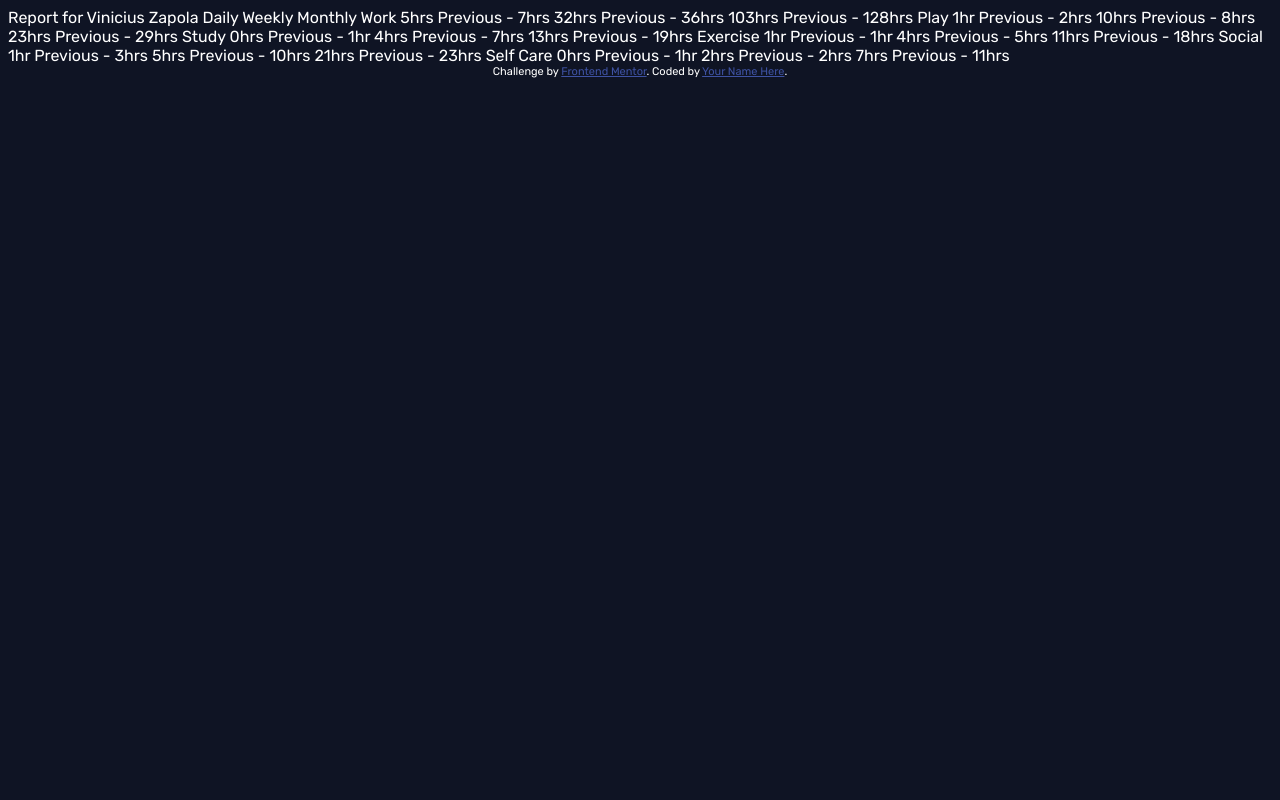
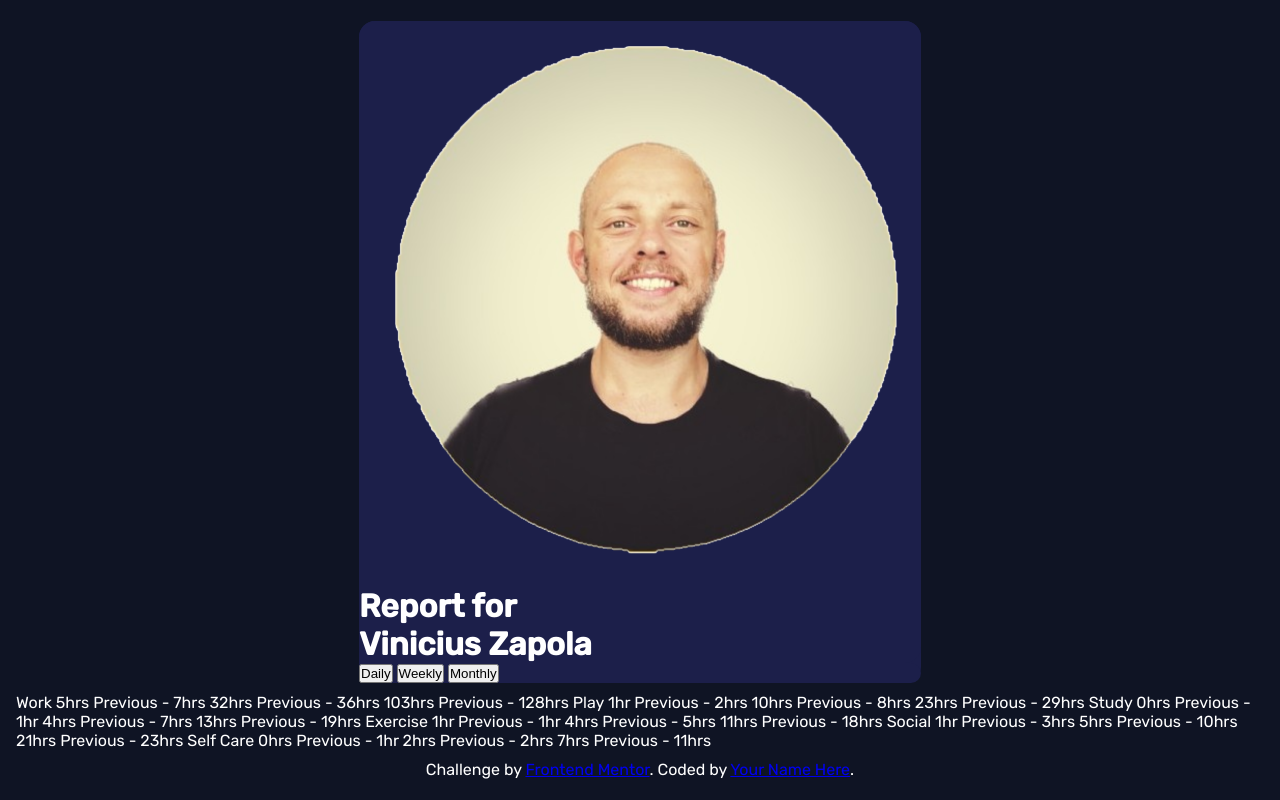
Before and after one commit to vzapola/Time-Tracking-Dashboard, a plain HTML site: page index.html in a window 1280 px wide. Drawn offline with Linux system fonts and the light colour scheme.

Commit message:
:bricks: ci: Improving CSS file

```diff
--- a/index.html
+++ b/index.html
@@ -14,20 +14,25 @@
 
   <title>Time tracking dashboard</title>
 
-  <style>
-    .attribution { font-size: 11px; text-align: center; }
-    .attribution a { color: hsl(228, 45%, 44%); }
-  </style>
-
 </head>
 <body>
+<div class="container">
+  <div class="card card-avatar">
+    <div class="card card-avatar-top">
+      <img src="/images/avatar.png" alt="Avatar">
+      <h1>
+        Report for<br>
+        Vinicius Zapola
+      </h1>
+    </div>
+    <div class="card card-avatar-bottom">
+      <button>Daily</button>
+      <button>Weekly</button>
+      <button>Monthly</button>
+    </div>
+  </div>
+</div>
 
-  Report for
-  Vinicius Zapola
-
-  Daily
-  Weekly
-  Monthly
 
   Work
   5hrs <!-- daily -->
--- a/style.css
+++ b/style.css
@@ -1,3 +1,9 @@
+*, *::after, *::before {
+    box-sizing: border-box;
+    margin: 0;
+    padding: 0;
+    }
+
 :root {
 /* colors */
 --user: hsl(246, 80%, 60%);
@@ -13,9 +19,29 @@
 --neutral4: hsl(236, 100%, 87%);
 }
 
-
 body {
     font-family: 'Rubik', sans-serif;
     background-color: var(--neutral1);
     color: white;
+    display: grid;
+    place-items: center;
+    min-height: 100vh;
+    padding: 1rem;
 }
+
+.container {
+    display:flex;
+    flex-wrap: wrap;
+    gap: clamp(1rem, 3vw, 2rem);
+}
+
+.card {
+    border-radius: 1rem;
+    background-color: var(--neutral2);
+}
+
+.card-avatar {
+    display: flex;
+    flex-direction: column;
+    justify-content: space-between;
+}
```
Also changed, not shown: images/avatar.png (added).
